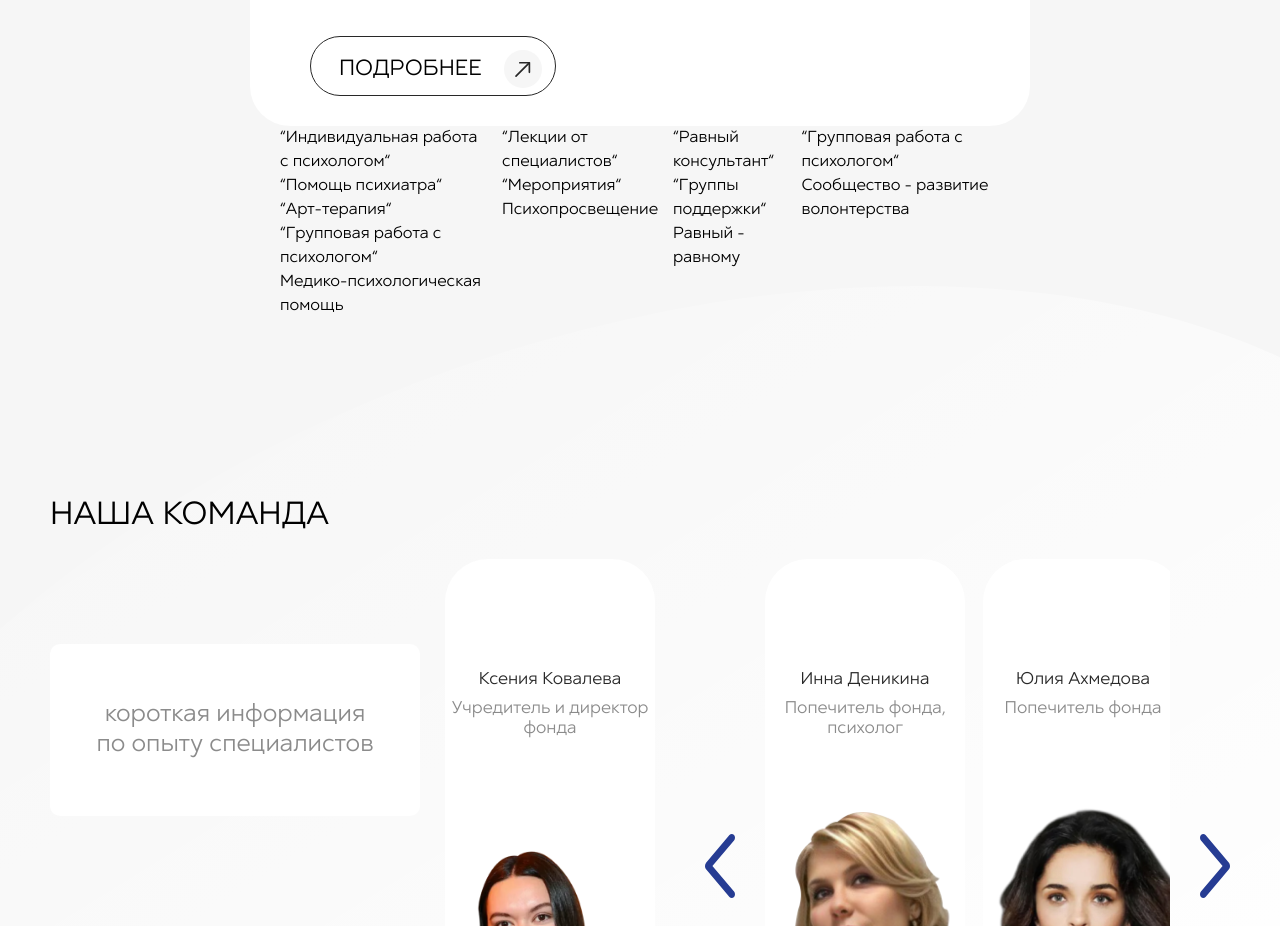
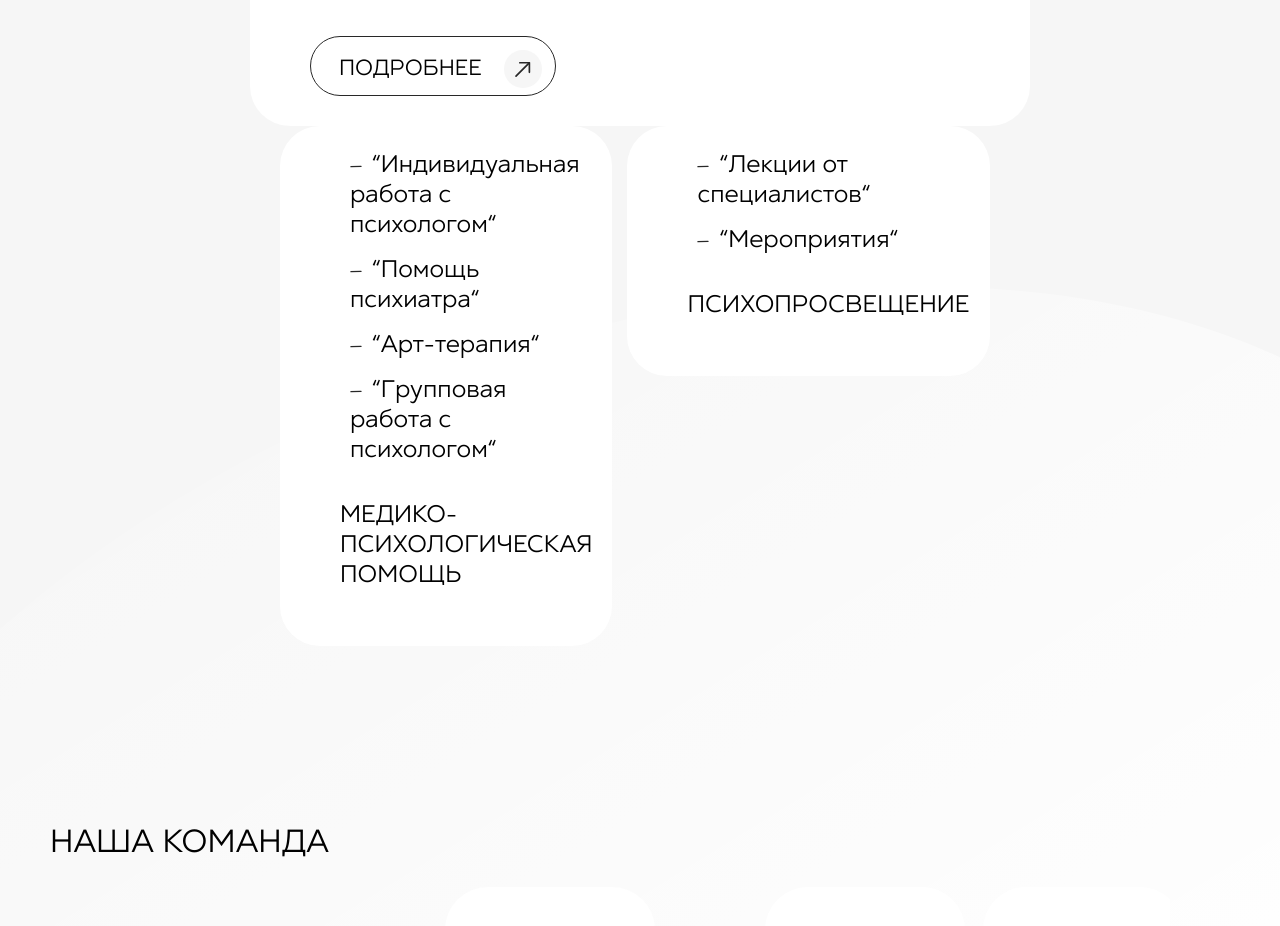
Before and after one commit to thirdmadman/fond-ravnovesie.ru_2023, a Next.js app: page / in a window 1280 px wide. Shown: the part 4913-5839 px from the top of the page. Built offline with nearby package versions, Linux system fonts and the light colour scheme.

Commit message:
fix: correct class name

```diff
--- a/src/components/home/ProjectGroupCard.tsx
+++ b/src/components/home/ProjectGroupCard.tsx
@@ -14,13 +14,13 @@ export function ProjectGroupCard(props: ProjectGroupCardProps) {
   if (isMobile) {
     return (
       <a href={link} aria-label="Open">
-        <div className="project-group-card-mobile">
+        <div className="project-group-card project-group-card_mobile">
           <ul>
             {projectNamesInGroup.map((el) => (
               <li key={el}>“{el}“</li>
             ))}
           </ul>
-          <div className="project-group-card-mobile__title">{projectGroupName}</div>
+          <div className="project-group-card__title">{projectGroupName}</div>
         </div>
       </a>
     );
--- a/src/styles/home/projectGroupCard.scss
+++ b/src/styles/home/projectGroupCard.scss
@@ -25,6 +25,14 @@
     max-width: 240px;
     padding: 15px 10px 15px 10px;
     border-radius: 14px;
+  }
+
+  .project-group-card_mobile {
+    .project-group-card__title {
+      font-size: 13px;
+      line-height: 16px;
+      text-transform: uppercase;
+    }
   }
 
   .project-group-card__title {
```
